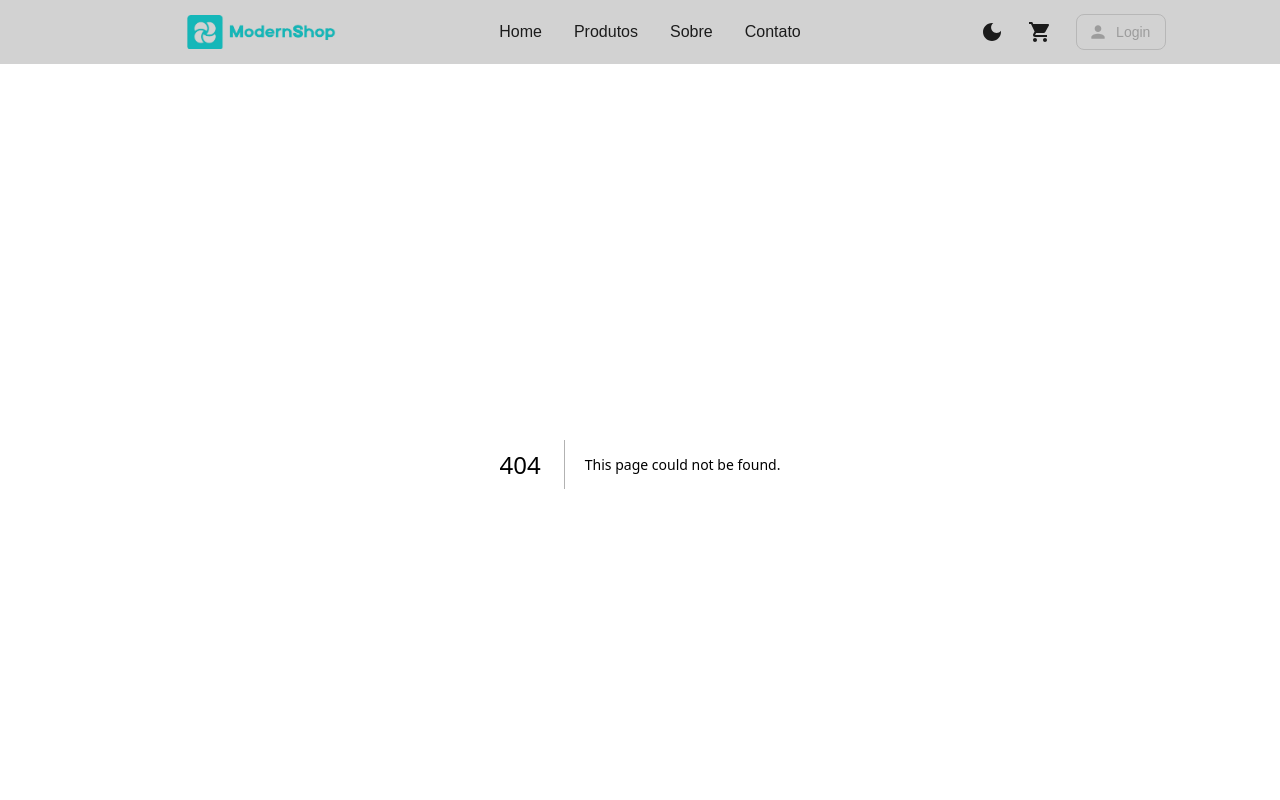
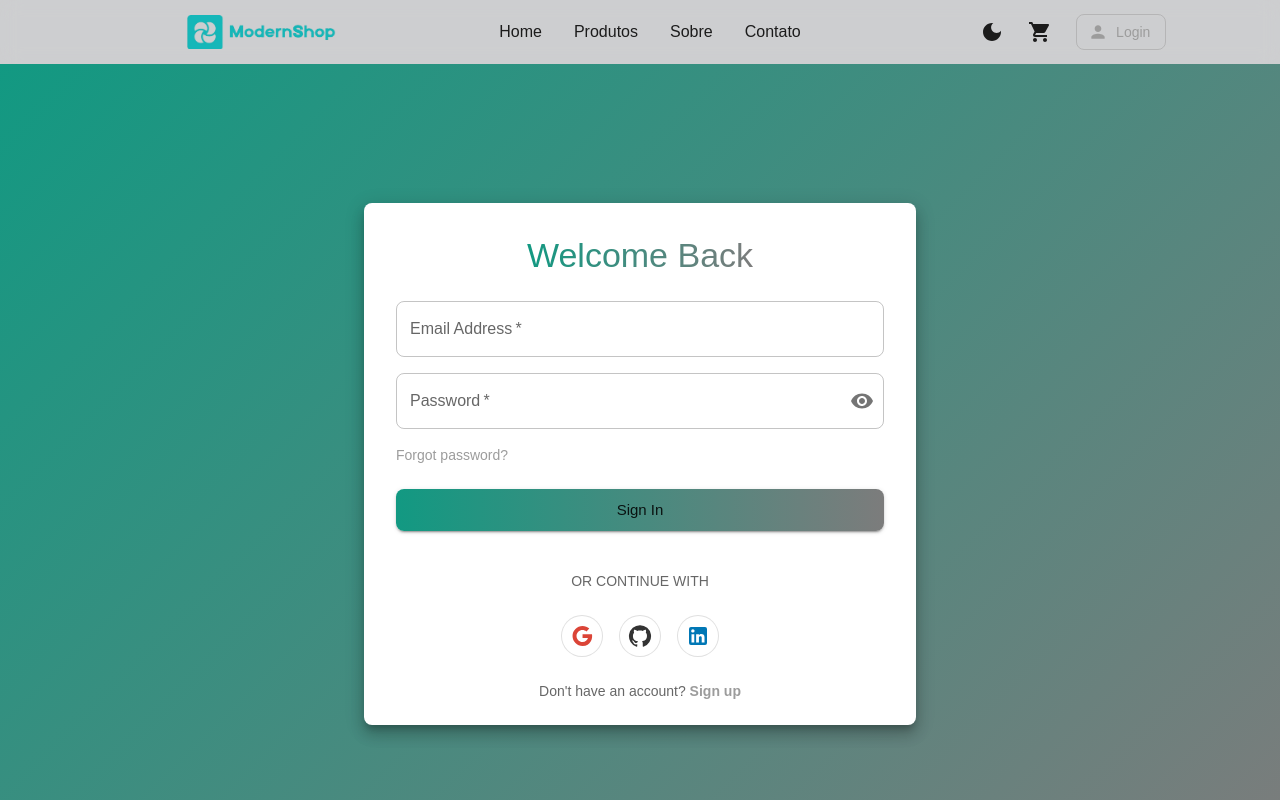
Before and after one commit to viniciusciconebarbosa/e-commerce, a Next.js app: page /login in a window 1280 px wide. Before the commit this address had no page. Shown: the top 800 px of the page. Built offline with nearby package versions, Linux system fonts and the light colour scheme; what @mui/material-nextjs would draw is missing.

Commit message:
adding a login page

```diff
--- /dev/null
+++ b/src/app/login/LoginCard/LoginCard.tsx
@@ -0,0 +1,79 @@
+import { Card, CardContent, Typography, Box } from "@mui/material";
+import { LoginForm } from "../LoginForm/LoginForm";
+import { SocialAuthButtons } from "../SocialAuthButtons/SocialAuthButtons";
+
+
+interface LoginCardProps {
+  onSubmit: (e: React.FormEvent) => void;
+  isLoading: boolean;
+}
+
+export function LoginCard({ onSubmit, isLoading }: LoginCardProps) {
+  return (
+    <Card
+      elevation={10}
+      sx={{
+        overflow: "visible",
+        position: "relative",
+        "&:before": {
+          content: '""',
+          position: "absolute",
+          top: -20,
+          left: -20,
+          right: 20,
+          bottom: 20,
+          background: "rgba(255, 255, 255, 0.1)",
+          borderRadius: 4,
+          zIndex: -1,
+        },
+      }}
+    >
+      <CardContent sx={{ p: 4 }}>
+        <Box
+          sx={{
+            display: "flex",
+            flexDirection: "column",
+            alignItems: "center",
+          }}
+        >
+          <Typography
+            variant="h4"
+            component="h1"
+            gutterBottom
+            sx={{
+              background: "linear-gradient(90deg, #129982, #7c7c7c)",
+              backgroundClip: "text",
+              WebkitBackgroundClip: "text",
+              WebkitTextFillColor: "transparent",
+              mb: 3,
+            }}
+          >
+            Welcome Back
+          </Typography>
+
+          <LoginForm onSubmit={onSubmit} isLoading={isLoading} />
+          <SocialAuthButtons />
+
+          <Typography variant="body2" align="center" sx={{ color: "text.secondary" }}>
+            Don't have an account?{" "}
+            <Typography
+              component="a"
+              href="#"
+              variant="body2"
+              sx={{
+                color: "primary.main",
+                textDecoration: "none",
+                fontWeight: 600,
+                "&:hover": {
+                  textDecoration: "underline",
+                },
+              }}
+            >
+              Sign up
+            </Typography>
+          </Typography>
+        </Box>
+      </CardContent>
+    </Card>
+  );
+}
--- /dev/null
+++ b/src/app/login/LoginForm/LoginForm.tsx
@@ -0,0 +1,107 @@
+"use client";
+import { useState } from "react";
+import {
+  Box,
+  Button,
+  TextField,
+  InputAdornment,
+  IconButton,
+  Typography,
+} from "@mui/material";
+import { Visibility, VisibilityOff } from "@mui/icons-material";
+
+interface LoginFormProps {
+  onSubmit: (e: React.FormEvent) => void;
+  isLoading: boolean;
+}
+
+export function LoginForm({ onSubmit, isLoading }: LoginFormProps) {
+  const [showPassword, setShowPassword] = useState(false);
+  const [email, setEmail] = useState("");
+  const [password, setPassword] = useState("");
+
+  return (
+    <Box component="form" onSubmit={onSubmit} sx={{ width: "100%" }}>
+      <TextField
+        fullWidth
+        label="Email Address"
+        variant="outlined"
+        value={email}
+        onChange={(e) => setEmail(e.target.value)}
+        required
+        type="email"
+        sx={{ mb: 2 }}
+        InputProps={{
+          sx: {
+            borderRadius: 2,
+          },
+        }}
+      />
+
+      <TextField
+        fullWidth
+        label="Password"
+        variant="outlined"
+        value={password}
+        onChange={(e) => setPassword(e.target.value)}
+        required
+        type={showPassword ? "text" : "password"}
+        sx={{ mb: 2 }}
+        InputProps={{
+          sx: {
+            borderRadius: 2,
+          },
+          endAdornment: (
+            <InputAdornment position="end">
+              <IconButton
+                onClick={() => setShowPassword(!showPassword)}
+                edge="end"
+              >
+                {showPassword ? <VisibilityOff /> : <Visibility />}
+              </IconButton>
+            </InputAdornment>
+          ),
+        }}
+      />
+
+      <Box
+        sx={{
+          display: "flex",
+          justifyContent: "space-between",
+          alignItems: "center",
+          mb: 3,
+        }}
+      >
+        <Typography
+          variant="body2"
+          component="a"
+          href="#"
+          sx={{
+            color: "primary.main",
+            textDecoration: "none",
+            "&:hover": {
+              textDecoration: "underline",
+            },
+          }}
+        >
+          Forgot password?
+        </Typography>
+      </Box>
+
+      <Button
+        type="submit"
+        fullWidth
+        variant="contained"
+        color="primary"
+        size="large"
+        disabled={isLoading}
+        sx={{
+          mb: 2,
+          background: "linear-gradient(90deg, #129982, #7c7c7c)"
+        }}
+      >
+        {isLoading ? "Signing in..." : "Sign In"}
+      </Button>
+    </Box>
+  );
+}
--- /dev/null
+++ b/src/app/login/SocialAuthButtons/SocialAuthButtons.tsx
@@ -0,0 +1,46 @@
+import { Box, IconButton, Typography, Divider } from "@mui/material";
+import { Google, GitHub, LinkedIn } from "@mui/icons-material";
+
+export function SocialAuthButtons() {
+  return (
+    <>
+      <Box sx={{ position: "relative", my: 3 }}>
+        <Divider>
+          <Typography variant="body2" sx={{ color: "text.secondary", px: 1 }}>
+            OR CONTINUE WITH
+          </Typography>
+        </Divider>
+      </Box>
+
+      <Box
+        sx={{
+          display: "flex",
+          justifyContent: "center",
+          gap: 2,
+          mb: 3,
+        }}
+      >
+        {[
+          { icon: <Google />, color: "#DB4437" },
+          { icon: <GitHub />, color: "#333" },
+          { icon: <LinkedIn />, color: "#0077B5" },
+        ].map((provider, index) => (
+          <IconButton
+            key={index}
+            sx={{
+              bgcolor: "background.paper",
+              color: provider.color,
+              border: "1px solid",
+              borderColor: "divider",
+              "&:hover": {
+                bgcolor: "action.hover",
+              },
+            }}
+          >
+            {provider.icon}
+          </IconButton>
+        ))}
+      </Box>
+    </>
+  );
+}
--- /dev/null
+++ b/src/app/login/globals.css
@@ -0,0 +1,94 @@
+@tailwind base;
+@tailwind components;
+@tailwind utilities;
+
+body {
+  font-family: Arial, Helvetica, sans-serif;
+}
+
+@layer utilities {
+  .text-balance {
+    text-wrap: balance;
+  }
+}
+
+@layer base {
+  :root {
+    --background: 0 0% 100%;
+    --foreground: 0 0% 3.9%;
+    --card: 0 0% 100%;
+    --card-foreground: 0 0% 3.9%;
+    --popover: 0 0% 100%;
+    --popover-foreground: 0 0% 3.9%;
+    --primary: 0 0% 9%;
+    --primary-foreground: 0 0% 98%;
+    --secondary: 0 0% 96.1%;
+    --secondary-foreground: 0 0% 9%;
+    --muted: 0 0% 96.1%;
+    --muted-foreground: 0 0% 45.1%;
+    --accent: 0 0% 96.1%;
+    --accent-foreground: 0 0% 9%;
+    --destructive: 0 84.2% 60.2%;
+    --destructive-foreground: 0 0% 98%;
+    --border: 0 0% 89.8%;
+    --input: 0 0% 89.8%;
+    --ring: 0 0% 3.9%;
+    --chart-1: 12 76% 61%;
+    --chart-2: 173 58% 39%;
+    --chart-3: 197 37% 24%;
+    --chart-4: 43 74% 66%;
+    --chart-5: 27 87% 67%;
+    --radius: 0.5rem;
+    --sidebar-background: 0 0% 98%;
+    --sidebar-foreground: 240 5.3% 26.1%;
+    --sidebar-primary: 240 5.9% 10%;
+    --sidebar-primary-foreground: 0 0% 98%;
+    --sidebar-accent: 240 4.8% 95.9%;
+    --sidebar-accent-foreground: 240 5.9% 10%;
+    --sidebar-border: 220 13% 91%;
+    --sidebar-ring: 217.2 91.2% 59.8%;
+  }
+  .dark {
+    --background: 0 0% 3.9%;
+    --foreground: 0 0% 98%;
+    --card: 0 0% 3.9%;
+    --card-foreground: 0 0% 98%;
+    --popover: 0 0% 3.9%;
+    --popover-foreground: 0 0% 98%;
+    --primary: 0 0% 98%;
+    --primary-foreground: 0 0% 9%;
+    --secondary: 0 0% 14.9%;
+    --secondary-foreground: 0 0% 98%;
+    --muted: 0 0% 14.9%;
+    --muted-foreground: 0 0% 63.9%;
+    --accent: 0 0% 14.9%;
+    --accent-foreground: 0 0% 98%;
+    --destructive: 0 62.8% 30.6%;
+    --destructive-foreground: 0 0% 98%;
+    --border: 0 0% 14.9%;
+    --input: 0 0% 14.9%;
+    --ring: 0 0% 83.1%;
+    --chart-1: 220 70% 50%;
+    --chart-2: 160 60% 45%;
+    --chart-3: 30 80% 55%;
+    --chart-4: 280 65% 60%;
+    --chart-5: 340 75% 55%;
+    --sidebar-background: 240 5.9% 10%;
+    --sidebar-foreground: 240 4.8% 95.9%;
+    --sidebar-primary: 224.3 76.3% 48%;
+    --sidebar-primary-foreground: 0 0% 100%;
+    --sidebar-accent: 240 3.7% 15.9%;
+    --sidebar-accent-foreground: 240 4.8% 95.9%;
+    --sidebar-border: 240 3.7% 15.9%;
+    --sidebar-ring: 217.2 91.2% 59.8%;
+  }
+}
+
+@layer base {
+  * {
+    @apply border-border;
+  }
+  body {
+    @apply bg-background text-foreground;
+  }
+}
--- /dev/null
+++ b/src/app/login/page.tsx
@@ -0,0 +1,42 @@
+"use client";
+import { useState } from "react";
+import { Box, Container, CssBaseline, ThemeProvider } from "@mui/material";
+import { useTheme } from "@mui/material/styles";
+import { LoginCard } from "./LoginCard/LoginCard";
+
+
+export default function LoginPage() {
+  const [isLoading, setIsLoading] = useState(false);
+  const theme = useTheme();
+
+  const handleSubmit = async (e: React.FormEvent) => {
+    e.preventDefault();
+    setIsLoading(true);
+
+    // Simulate API call
+    setTimeout(() => {
+      setIsLoading(false);
+      console.log("Login attempt");
+    }, 1500);
+  };
+
+  return (
+    <ThemeProvider theme={theme}>
+      <CssBaseline />
+      <Box
+        sx={{
+          minHeight: "100vh",
+          display: "flex",
+          alignItems: "center",
+          justifyContent: "center",
+          background: "linear-gradient(135deg, #129982 0%, #7c7c7c 100%)",
+          padding: { xs: 2, sm: 4 },
+        }}
+      >
+        <Container maxWidth="sm">
+          <LoginCard onSubmit={handleSubmit} isLoading={isLoading} />
+        </Container>
+      </Box>
+    </ThemeProvider>
+  );
+}
```
